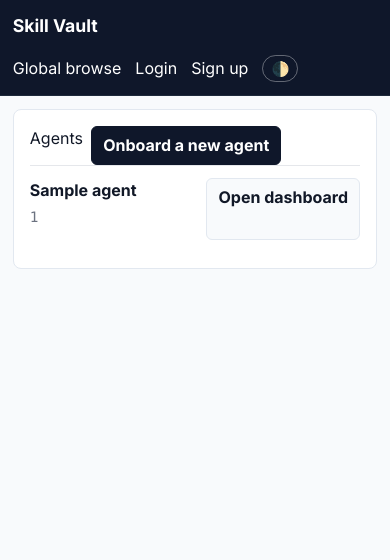
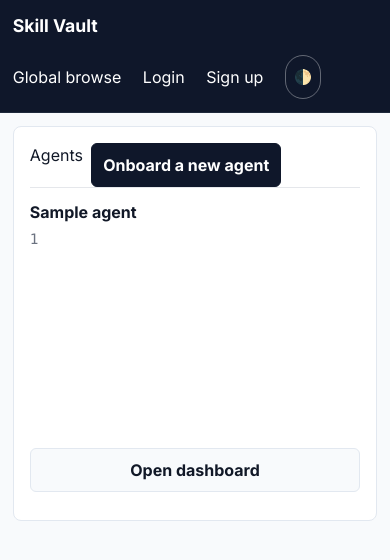
Before and after one commit to vikasudasi/skill-vault, a FastAPI app: template skill_vault/web/templates/agents_overview.html in a window 390 px wide. Shown: the top 560 px of the page. Run offline with FastAPI, Linux system fonts and the light colour scheme; the template is opened without the code that fills it: most values are stand-ins (such as "Sample title", 1, 10 or a date in 2020); parts of the project's set-up code (start-up, migrations or seed data) failed here and were passed over; some libraries are stand-ins or nearby versions.

Commit message:
web: responsive polish for mobile + web (Cursor feedback)

```diff
--- a/skill_vault/web/static/skillvault.css
+++ b/skill_vault/web/static/skillvault.css
@@ -182,15 +182,23 @@ button {
 .list li {
   display: flex;
   justify-content: space-between;
+  flex-wrap: wrap;
   gap: 0.5rem;
   border-top: 1px solid rgb(var(--sv-border));
   padding: 0.75rem 0;
+}
+
+.list li > :first-child {
+  flex: 1 1 15rem;
+  min-width: 0;
 }
 
 .actions,
 .inline {
   display: inline-flex;
   gap: 0.5rem;
+  flex-wrap: wrap;
+  align-items: center;
 }
 
 .tabs {
@@ -247,6 +255,19 @@ td {
   text-align: left;
 }
 
+th code,
+td code {
+  word-break: break-all;
+}
+
+/* Wrappable horizontal-scroll container for wide tables (e.g. agent API
+   keys). Keeps tables at natural column widths but lets narrow screens
+   scroll the table instead of forcing horizontal page overflow. */
+.table-scroll {
+  overflow-x: auto;
+  -webkit-overflow-scrolling: touch;
+}
+
 .public-header {
   border-bottom: 1px solid #1e293b;
 }
@@ -263,6 +284,27 @@ td {
   margin: 0;
   font-size: 1.1rem;
   font-weight: 700;
+}
+
+/* Make the header nav a wrapping flex row so links + email + actions never
+   overflow the viewport on narrow screens (they wrap onto their own lines). */
+.public-nav nav {
+  display: flex;
+  flex-wrap: wrap;
+  align-items: center;
+  gap: 0.4rem 0.75rem;
+  min-width: 0;
+}
+
+/* Long user emails in the header: truncate on desktop, stack full-width and
+   break cleanly on mobile instead of blowing past the header edge. */
+.public-nav nav .muted {
+  display: inline-block;
+  max-width: min(44vw, 16rem);
+  white-space: nowrap;
+  overflow: hidden;
+  text-overflow: ellipsis;
+  vertical-align: middle;
 }
 
 /* Keep nav buttons (e.g. Logout) the same height/appearance as the nav
@@ -313,7 +355,7 @@ td {
    accent on the emphasized phrase. Falls back to the accent colour if gradient
    text isn't supported. */
 .hero-headline {
-  font-size: 2.4rem;
+  font-size: clamp(1.8rem, 2.5vw + 1rem, 2.4rem);
   line-height: 1.15;
   letter-spacing: -0.01em;
   font-weight: 700;
@@ -454,6 +496,12 @@ td {
 
 .detail-id {
   margin: 0.25rem 0 0.75rem;
+}
+
+.detail-id code {
+  word-break: break-all;
+  display: inline-block;
+  max-width: 100%;
 }
 
 .meta-list {
@@ -632,13 +680,74 @@ td {
   border: 0;
 }
 
+/* --- Responsive breakpoints ----------------------------------------------- */
+
+/* Tablet / small-laptop edge cases (e.g. 768px): let form/nav rows wrap so
+   they don't crowd at mid widths. */
+@media (max-width: 768px) {
+  .form-actions,
+  .pager {
+    flex-wrap: wrap;
+  }
+
+  .panel-auth {
+    margin: 1rem auto;
+  }
+}
+
 @media (max-width: 640px) {
   .container {
     padding: 0.8rem;
   }
 
+  /* Header: keep brand on a row, drop the nav to its own full-width wrapped
+     row so links + email + actions never overflow the viewport. */
+  .public-nav {
+    align-items: flex-start;
+  }
+
+  .public-nav nav {
+    width: 100%;
+  }
+
+  /* Long user email: break onto its own full-width row on mobile. */
+  .public-nav nav .muted {
+    flex-basis: 100%;
+    max-width: 100%;
+  }
+
   .page-header a {
     margin-right: 0.6rem;
+  }
+
+  /* Enlarge touch targets on small screens (>= Apple's 44px guideline). */
+  .public-nav nav a,
+  .theme-toggle,
+  .btn,
+  .button-link,
+  .pager a,
+  .tab-button {
+    min-height: 44px;
+    display: inline-flex;
+    align-items: center;
+    justify-content: center;
+  }
+
+  /* List rows stack title + actions vertically; action buttons go full-width
+     for easier tapping. */
+  .list li {
+    flex-direction: column;
+    align-items: stretch;
+  }
+
+  .actions {
+    width: 100%;
+  }
+
+  .actions .btn,
+  .actions button {
+    flex: 1 1 auto;
+    width: 100%;
   }
 
   .code-toolbar {
@@ -649,6 +758,16 @@ td {
     flex-wrap: wrap;
   }
 
+  /* Copy rows (e.g. onboarding raw key) stack the field above the button. */
+  .copy-row {
+    flex-direction: column;
+    align-items: stretch;
+  }
+
+  .copy-row button {
+    width: 100%;
+  }
+
   .meta-list {
     grid-template-columns: 1fr;
   }
@@ -656,8 +775,4 @@ td {
   .detail-title-row {
     align-items: flex-start;
   }
-
-  .hero-headline {
-    font-size: 1.8rem;
-  }
 }
```
